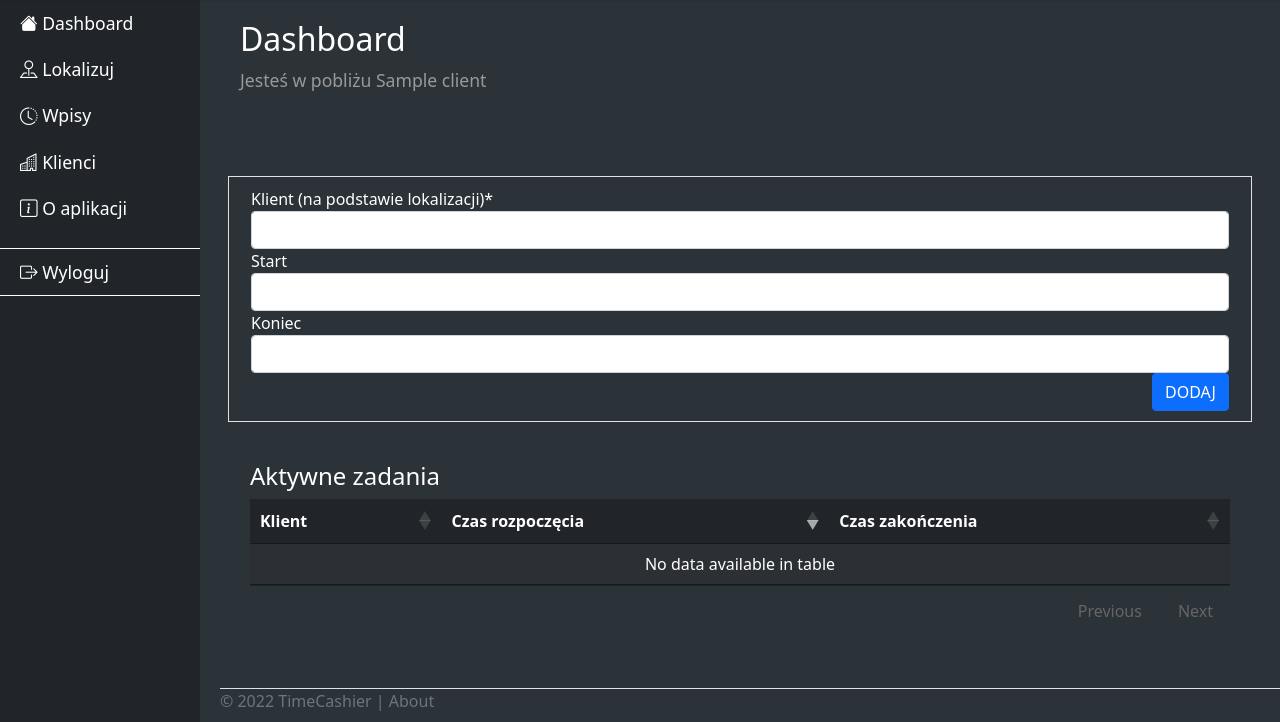
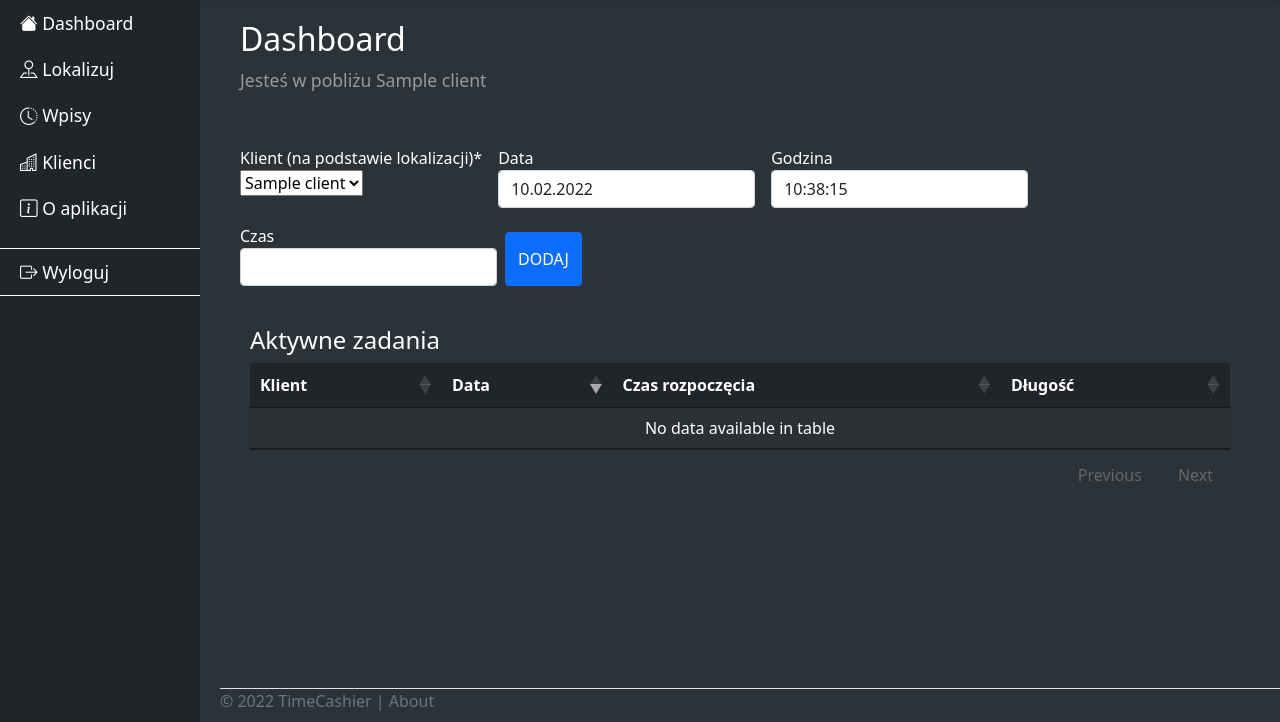
Before and after one commit to piotrfura/timecashier, a Django app: page / in a window 1280 px wide. Shown: the part 78-800 px from the top of the page. Run offline with Django 4.2, Linux system fonts and the light colour scheme; tables that the repository leaves empty hold one stand-in row (values such as "Sample post"); some libraries are stand-ins or nearby versions.

Commit message:
change entries model and templates, change date format settings, add location ajax script

```diff
--- a/timecashier/entries/admin.py
+++ b/timecashier/entries/admin.py
@@ -26,7 +26,7 @@ class EntryResource(resources.ModelResource):
 @admin.register(Entry)
 class EntryAdmin(ExportMixin, admin.ModelAdmin):
     # list_display = [field.name for field in Entry._meta.get_fields()]
-    list_display = ["id", "start", "end", "client", "user", "created", "modified", "active"]
+    list_display = ["id", "start_date", "start_time", "duration", "client", "user", "created", "modified", "active"]
     search_fields = ["client"]
     list_filter = ["client", "user", "active"]
     resource_class = EntryResource
--- a/timecashier/entries/models.py
+++ b/timecashier/entries/models.py
@@ -1,7 +1,8 @@
 from django.db import models
-from django.utils.timezone import make_aware, get_current_timezone
-from datetime import datetime, date, timedelta
+from django.utils import timezone
+from datetime import datetime, date, timedelta, time
 from django.utils.text import slugify
+
 
 # Create your models here.
 
@@ -45,20 +46,21 @@ class Client(Timestamped):
 
 
 class Entry(Timestamped):
-    start = models.DateTimeField(auto_now_add=True) #default=make_aware(datetime.now(), get_current_timezone()))
-    end = models.DateTimeField(blank=True, null=True)
+    start_date = models.DateField(default=date.today) #default=make_aware(datetime.now(), get_current_timezone()))
+    start_time = models.TimeField(default=timezone.now) #default=make_aware(datetime.now(), get_current_timezone()))
+    duration = models.TimeField(blank=True, null=True)
     client = models.ForeignKey(Client, on_delete=models.CASCADE, null=True, related_name="entries")
     user = models.ForeignKey("auth.User", on_delete=models.SET_DEFAULT, default=1, related_name="entries")
     active = models.BooleanField(default=True)
     tags = models.ManyToManyField("tags.Tag", related_name="entries", blank=True)
 
-    class Meta:
-        constraints = [
-            models.CheckConstraint(
-                name="%(app_label)s_%(class)s_end_gte_start",
-                check=models.Q(end__gte=models.F("start")),
-            )
-        ]
+    # class Meta:
+    #     constraints = [
+    #         models.CheckConstraint(
+    #             name="%(app_label)s_%(class)s_end_gte_start",
+    #             check=models.Q(end__gte=models.F("start")),
+    #         )
+    #     ]
 
     def __str__(self):
-        return f'{self.client} {self.start} {self.end}'
+        return f'{self.client} {self.start_date} {self.start_time}'
--- /dev/null
+++ b/timecashier/entries/static/entries/js/main.js
@@ -0,0 +1,40 @@
+$(document).ready(function(){
+    $(".btn").click(function(){
+        var latitude, longitude;
+        if (navigator.geolocation) {
+        navigator.geolocation.getCurrentPosition(success, error,{timeout:10000});
+        }
+        function success(position) {
+//            console.log(position)
+            latitude = position.coords.latitude;
+            longitude = position.coords.longitude;
+
+            console.log(latitude + ' ' + longitude);
+            loadLocationData();
+//            const geoApiUrl = `https://api.bigdatacloud.net/data/reverse-geocode-client?latitude=${latitude}&longitude=${longitude}&localityLanguage=pl`;
+//            console.log(geoApiUrl);
+        };
+        function error(){
+            status.textContent = 'Unable to retrieve your location';
+        };
+        function loadLocationData(){
+        $.ajax({
+            url: '',
+            type: 'get',
+            data: {
+//                button_text: $(this).text()
+                latitude: latitude,
+                longitude: longitude
+            },
+            success: function(response){
+//                $(".btn").text(response.seconds)
+//                $("#seconds").append('<li>' + response.seconds + '</li>')
+                $("#seconds").append('<li>Szerokość geograficzna: ' + latitude + ', Długość geograficzna: '+ longitude + '</li>')
+            }
+        });
+       };
+    });
+//    $("#seconds").on('click', 'li', function(){
+////    kliknięcia itemów na liscie notimplemented
+//    })
+});
--- a/timecashier/main/forms.py
+++ b/timecashier/main/forms.py
@@ -1,28 +1,33 @@
 from django import forms
 from django.contrib.admin import widgets
 from crispy_forms.helper import FormHelper
-from crispy_forms.layout import Submit, Layout, Fieldset, ButtonHolder
+from crispy_forms.layout import Submit, Layout, Fieldset, ButtonHolder, Div, Column, Row, Field
+from entries.models import Client
+import datetime
 
+# class DateInput(forms.DateInput):
+#     input_type = 'datetime-local'
 
 class NewEntryForm(forms.Form):
-    client = forms.IntegerField(label="Klient (na podstawie lokalizacji)")
-    start = forms.DateTimeField(label="Start", required=False)
-    end = forms.DateTimeField(label="Koniec", required=False)
+    clients = Client.objects.all()
+    clients_names = [(client.id, client.name) for client in clients]
+    client = forms.CharField(label="Klient (na podstawie lokalizacji)", widget=forms.Select(choices=clients_names))
+    start_date = forms.DateField(label="Data", required=False, input_formats=["%d.%m.%Y", ])#, widget=forms.TextInput(attrs={'type':'date', 'placeholder':'dd-mm-yyyy'}), initial=datetime.date.today)
+    start_time = forms.TimeField(label="Godzina", required=False, input_formats=["%H:%M:%S"])#, widget=forms.TextInput(attrs={'type':'time'}))
+    duration = forms.TimeField(label="Czas", required=False, input_formats=["%H:%M:%S"])#, widget=forms.TextInput(attrs={'type':'time'}))
 
     def __init__(self, *args, **kwargs):
         super().__init__(*args, **kwargs)
         self.helper = FormHelper()
         self.helper.form_method = 'post'
+        self.helper.form_class = 'row row-cols-lg-auto g-3'
         # self.helper.form_action = 'contact'
+        # self.helper.form_class = 'form-vertical'
+        # self.helper.field_class = 'col-md-10 col-xs-9'
         self.helper.layout = Layout(
-            Fieldset(
-                '',
-                'client',
-                'start',
-                'end'
-            ),
-            ButtonHolder(
-                Submit('submit', 'DODAJ', css_class='btn btn-primary'),
-                css_class="d-flex justify-content-end"
-            ),
-        )
+                    'client',
+                    'start_date',
+                    'start_time',
+                    'duration',
+                    Submit('submit', 'DODAJ', css_class='btn btn-primary g-4')
+            )
--- a/timecashier/main/templates/main/base.html
+++ b/timecashier/main/templates/main/base.html
@@ -15,6 +15,9 @@
 
     <link href="{% static 'main/css/style.css' %}" rel="stylesheet">
     <script src="{% static 'main/js/sidebar.js' %}"></script>
+
+    <script src="https://ajax.googleapis.com/ajax/libs/jquery/3.4.1/jquery.min.js"></script>
+    <script src="{% static 'entries/js/main.js' %}"></script>
 
     {% block style %}{% endblock %}
 
--- a/timecashier/main/templates/main/index.html
+++ b/timecashier/main/templates/main/index.html
@@ -10,16 +10,17 @@
 <p>Jesteś w pobliżu {{ nearest_client }}</p>
 <div class="row" style="margin-top: 30px; padding: 10px;">
 </div>
-<div class="row border" style="margin-top: 30px; padding: 10px;">
+
+<!--<div class="row border" style="margin-top: 30px; padding: 10px;">-->
 {% crispy form  %}
-</div>
+<!--</div>-->
 <div class="row" style="margin-top: 30px; padding: 10px;">
     <h4>Aktywne zadania</h4>
     <table id="table_active_entries" class="table table-striped table-dark">
-        <thead><th>Klient</th><th>Czas rozpoczęcia</th><th>Czas zakończenia</th></thead>
+        <thead><th>Klient</th><th>Data</th><th>Czas rozpoczęcia</th><th>Długość</th></thead>
         <tbody>
         {% for entry in active_entries %}
-        <tr><td>{{ entry.client.name }}</td><td>{{ entry.start }}</td><td>{{ entry.end }}</td></tr>
+        <tr><td>{{ entry.client.name }}</td><td>{{ entry.start_date }}</td><td>{{ entry.start_time }}</td><td>{{ entry.duration }}</td></tr>
         {% endfor %}
         </tbody>
     </table>
--- a/timecashier/main/views.py
+++ b/timecashier/main/views.py
@@ -5,10 +5,32 @@ from .forms import NewEntryForm
 from . import services
 from django.http import HttpResponseRedirect
 from django.urls import reverse
+import datetime
 
 # Create your views here.
 def index(request):
 
+    clients_dist = {}
+    clients = Client.objects.all()
+
+    lat_user = 52.2518528
+    long_user = 21.0468864
+
+    for client in clients:
+        length = abs(
+            ((float(client.longitude) - long_user) ** 2 + (float(client.latitude) - lat_user) ** 2) ** (0.5))
+        clients_dist[client] = length
+    min_dist = min(clients_dist.values())
+    nearest_client = [client for client in clients_dist if clients_dist[client] == min_dist][0]
+
+    active_entries = Entry.objects.filter(duration__isnull=True)
+
+    initial_dict = {
+        "client": nearest_client.id,
+        "start_date": datetime.datetime.today().date(),
+        "start_time": datetime.datetime.now().time(),
+        # "duration": datetime.time(0, 0, 0)
+    }
 
     if request.method == "POST" and request.user.is_authenticated:
         # data = {
@@ -26,23 +48,7 @@ def index(request):
             entry = Entry.objects.create(**form.cleaned_data)
             return HttpResponseRedirect(reverse("main:index"))
     else:
-        form = NewEntryForm()
-
-        clients_dist = {}
-        clients = Client.objects.all()
-
-        lat_user = 52.2518528
-        long_user = 21.0468864
-
-        for client in clients:
-            length = abs(
-                ((float(client.longitude) - long_user) ** 2 + (float(client.latitude) - lat_user) ** 2) ** (0.5))
-            clients_dist[client] = length
-        min_dist = min(clients_dist.values())
-        nearest_client = [client for client in clients_dist if clients_dist[client] == min_dist][0]
-
-        active_entries = Entry.objects.filter(end__isnull=True)
-
+        form = NewEntryForm(initial=initial_dict)
 
     context = {
             "nearest_client": nearest_client,
--- a/timecashier/timecashier/settings.py
+++ b/timecashier/timecashier/settings.py
@@ -116,6 +116,10 @@ LANGUAGE_CODE = 'pl-pl'
 
 TIME_ZONE = 'Europe/Warsaw'
 
+DATE_FORMAT="%d.%m.%Y"
+
+L10N=False
+
 USE_I18N = True
 
 USE_TZ = False
```
Also changed, not shown: timecashier/entries/templates/entries/whereami.html (+7 -4 lines), timecashier/entries/views.py (+17 -1 lines), timecashier/entries/migrations/0014_remove_entry_entries_entry_end_gte_start_and_more.py (added), timecashier/entries/migrations/0015_alter_entry_start_date_alter_entry_start_time.py (added), timecashier/entries/migrations/0016_alter_entry_duration_alter_entry_start_date_and_more.py (added).
